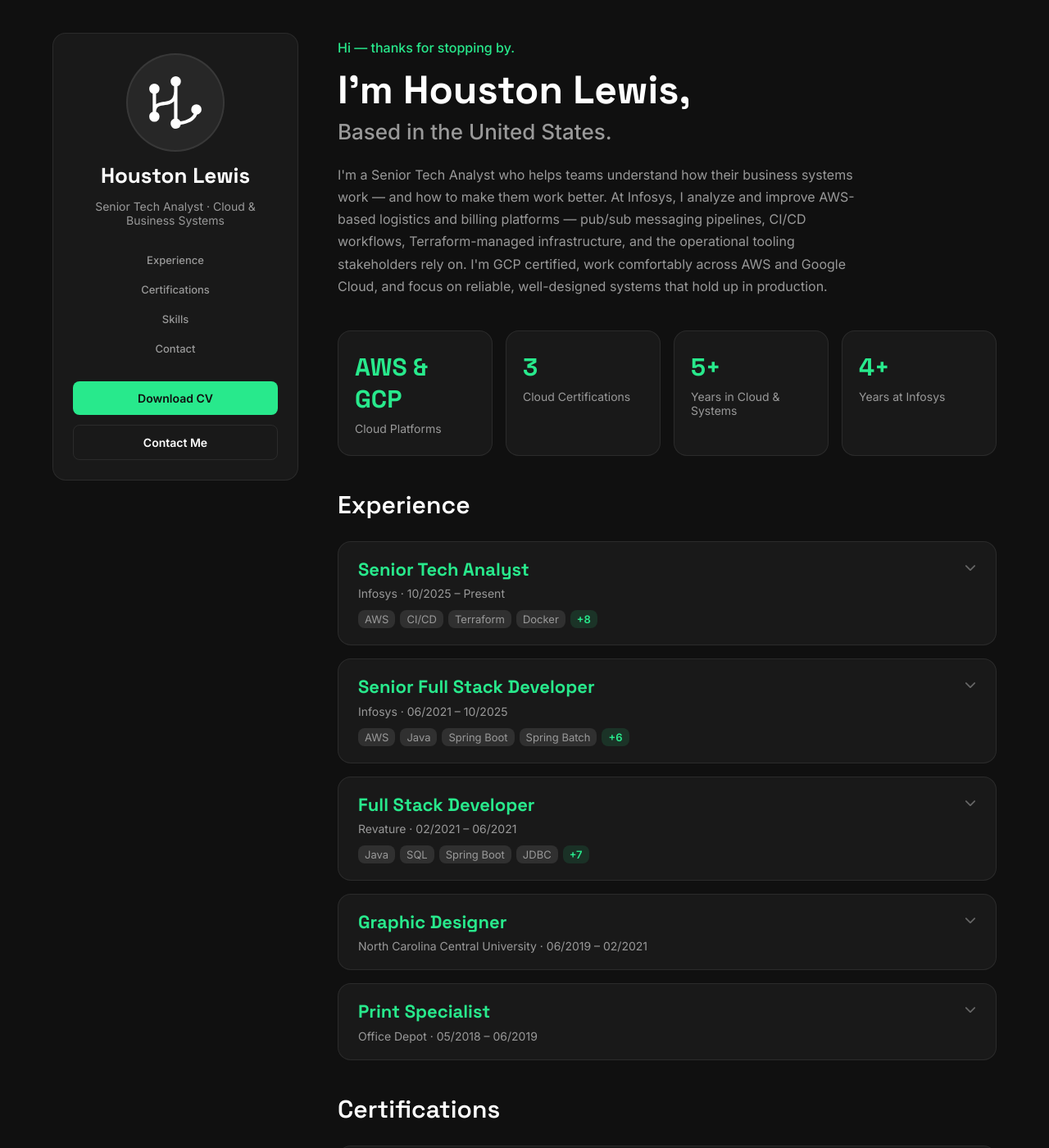
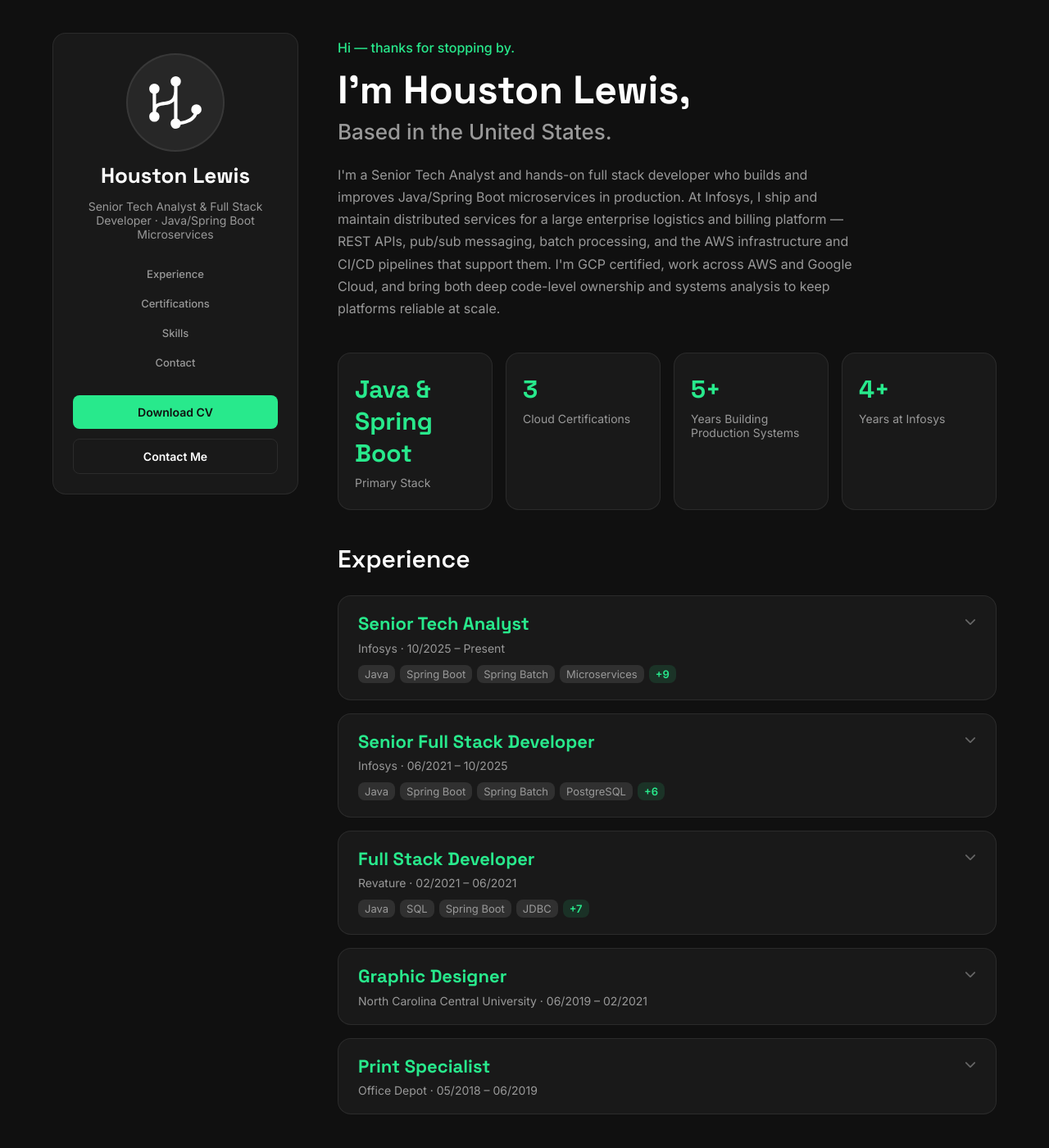
Before and after one commit to houstonlws/houston-lewis, a Jekyll site: the page built from index.html, in a window 1280 px wide and 1400 px high. Shown: the whole window at 82% size. Built offline with Jekyll 4.4.1, drawn with Linux system fonts in a browser that asks for light colours; some of the changed text lies outside the part shown.

Commit message:
Revise personal branding and enhance technical focus
- Updated personal description in _config.yml to reflect dual expertise as a Senior Tech Analyst and Full Stack Developer.
- Enhanced info in about.yml to emphasize hands-on development of Java/Spring Boot microservices and AWS infrastructure.
- Revised experience descriptions in experience.yml to highlight development and maintenance of microservices, along with CI/CD management.
- Added new technologies to skills.yml, including Java, Spring Boot, and PostgreSQL, for better representation of current skill set.
- Updated stats.yml to reflect primary technology stack and years of experience in building production systems.

```diff
--- a/_config.yml
+++ b/_config.yml
@@ -1,7 +1,7 @@
 title: Houston Lewis
 email: houstonhvrd@gmail.com
-description: Senior Tech Analyst · Cloud & Business Systems
-seo_description: Senior Tech Analyst specializing in business systems analysis, pub/sub messaging, Terraform, CI/CD, and AWS enterprise platforms.
+description: Senior Tech Analyst & Full Stack Developer · Java/Spring Boot Microservices
+seo_description: Hands-on Senior Tech Analyst and full stack developer specializing in Java/Spring Boot microservices, REST APIs, AWS enterprise platforms, pub/sub messaging, Terraform, and CI/CD.
 url: https://houstonlws.github.io
 baseurl: ""
 
--- a/_data/about.yml
+++ b/_data/about.yml
@@ -1,2 +1,2 @@
 title: What I Do
-info: I'm a Senior Tech Analyst who helps teams understand how their business systems work — and how to make them work better. At Infosys, I analyze and improve AWS-based logistics and billing platforms — pub/sub messaging pipelines, CI/CD workflows, Terraform-managed infrastructure, and the operational tooling stakeholders rely on. I'm GCP certified, work comfortably across AWS and Google Cloud, and focus on reliable, well-designed systems that hold up in production.
+info: I'm a Senior Tech Analyst and hands-on full stack developer who builds and improves Java/Spring Boot microservices in production. At Infosys, I ship and maintain distributed services for a large enterprise logistics and billing platform — REST APIs, pub/sub messaging, batch processing, and the AWS infrastructure and CI/CD pipelines that support them. I'm GCP certified, work across AWS and Google Cloud, and bring both deep code-level ownership and systems analysis to keep platforms reliable at scale.
--- a/_data/experience.yml
+++ b/_data/experience.yml
@@ -1,34 +1,37 @@
 - date: 10/2025 – Present
   title: Senior Tech Analyst
   company: Infosys
-  description: I analyze and improve AWS-based logistics and billing systems for a large enterprise client — focusing on how data moves, where things break, and what needs to change to keep the platform reliable and aligned with business goals.
+  description: I develop and improve Java/Spring Boot microservices for a large enterprise logistics and billing platform — shipping production code while analyzing how data moves, where things break, and what needs to change to keep the platform reliable and aligned with business goals.
   roles:
-    - Analyze freight invoice ingestion and pub/sub messaging workflows to identify bottlenecks and reliability gaps
-    - Design and maintain AWS pub/sub and queue processing pipelines end to end, applying proven integration and messaging patterns
+    - Develop and maintain Java/Spring Boot microservices — REST APIs, service integration, and production fixes across the billing and logistics platform
+    - Build and extend Spring Batch jobs and event-driven processing alongside pub/sub and queue pipelines
+    - Analyze freight invoice ingestion and messaging workflows to identify bottlenecks — then implement the code and infra changes to resolve them
     - Manage CI/CD pipelines and infrastructure changes with Terraform, following cloud and deployment best practices
     - Support operational tooling that gives stakeholders visibility into shipment and billing data
     - Monitor platform health in Splunk and align technical improvements with business priorities
   technologies:
+    - name: Java
+      class: devicon-java-plain
+    - name: Spring Boot
+      class: devicon-spring-plain
+    - name: Spring Batch
+      class: devicon-spring-plain
+    - name: Microservices
+      class: fa fa-server
     - name: AWS
       class: devicon-amazonwebservices-plain
-    - name: CI/CD
-      class: fa-solid fa-cogs
+    - name: Kafka
+      class: devicon-apachekafka-plain
     - name: Terraform
       class: devicon-terraform-plain
     - name: Docker
       class: devicon-docker-plain
     - name: Jenkins
       class: devicon-jenkins-plain
-    - name: Kafka
-      class: devicon-apachekafka-plain
+    - name: CI/CD
+      class: fa-solid fa-cogs
     - name: Splunk
       class: fa-solid fa-chart-line
-    - name: Java
-      class: devicon-java-plain
-    - name: Spring Boot
-      class: devicon-spring-plain
-    - name: Spring Batch
-      class: devicon-spring-plain
     - name: Python
       class: devicon-python-plain
     - name: React
@@ -37,15 +40,14 @@
 - date: 06/2021 – 10/2025
   title: Senior Full Stack Developer
   company: Infosys
-  description: Over four years at Infosys, I grew from building services to shaping how systems are designed and delivered — working on microservice architectures, AWS cloud deployments, and the integration patterns that keep platforms maintainable at scale. Moved into Senior Tech Analyst in October 2025 to focus on platform analysis and cloud architecture.
+  description: Over four years at Infosys, I built and maintained Java/Spring Boot microservices at scale — delivering REST APIs, full-stack features, and AWS cloud deployments while shaping integration patterns that keep distributed platforms maintainable. Moved into Senior Tech Analyst in October 2025 to combine hands-on development with platform analysis and cloud architecture.
   roles:
-    - Contributed to microservice system design, REST API contracts, and service integration patterns across distributed systems
+    - Built and maintained Java/Spring Boot microservices with PostgreSQL backends and REST API contracts
+    - Delivered full-stack features — Spring Boot services paired with React, Vue, and Angular front ends
+    - Owned service performance, reliability, and maintainability in production AWS environments
     - Deployed and maintained applications on AWS with increasing ownership of CI/CD and infrastructure workflows
-    - Improved existing services for performance, reliability, and long-term maintainability in production environments
     - Partnered on operational and stakeholder-facing tooling to support business workflows and system visibility
   technologies:
-    - name: AWS
-      class: devicon-amazonwebservices-plain
     - name: Java
       class: devicon-java-plain
     - name: Spring Boot
@@ -58,6 +60,8 @@
       class: devicon-react-plain
     - name: TypeScript
       class: devicon-typescript-plain
+    - name: AWS
+      class: devicon-amazonwebservices-plain
     - name: GitHub
       class: devicon-github-plain
     - name: Vue
--- a/_data/stats.yml
+++ b/_data/stats.yml
@@ -1,8 +1,8 @@
-- value: AWS & GCP
-  label: Cloud Platforms
+- value: Java & Spring Boot
+  label: Primary Stack
 - value: "3"
   label: Cloud Certifications
 - value: 5+
-  label: Years in Cloud & Systems
+  label: Years Building Production Systems
 - value: 4+
   label: Years at Infosys
```
Also changed, not shown: _data/skills.yml (+16 -14 lines).
